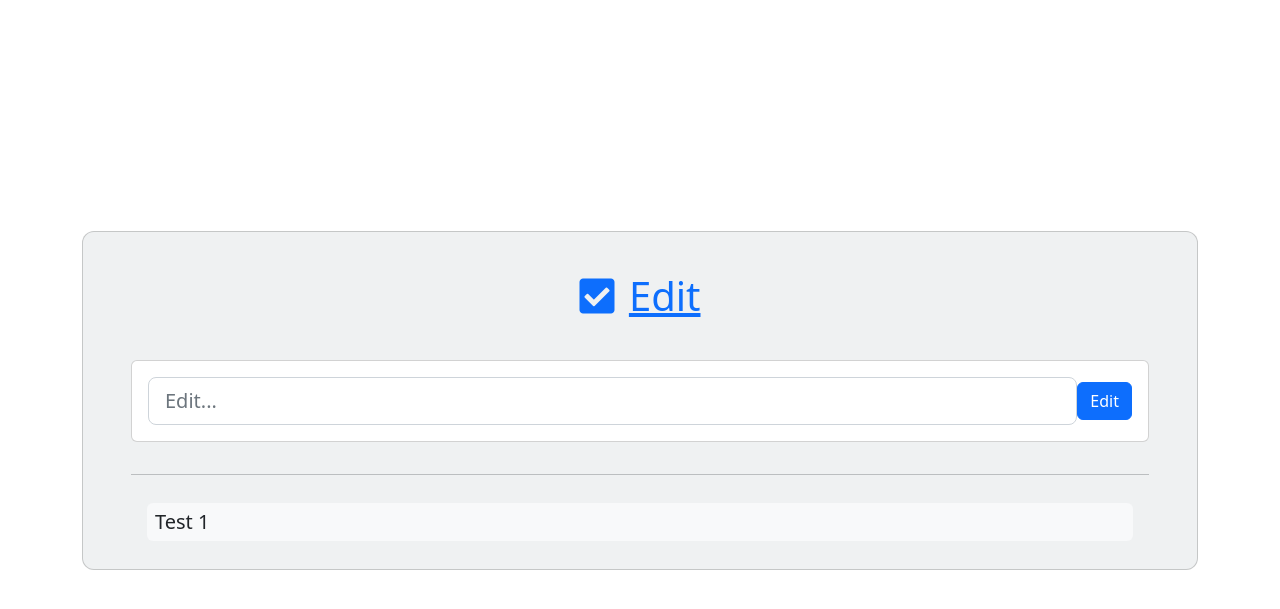
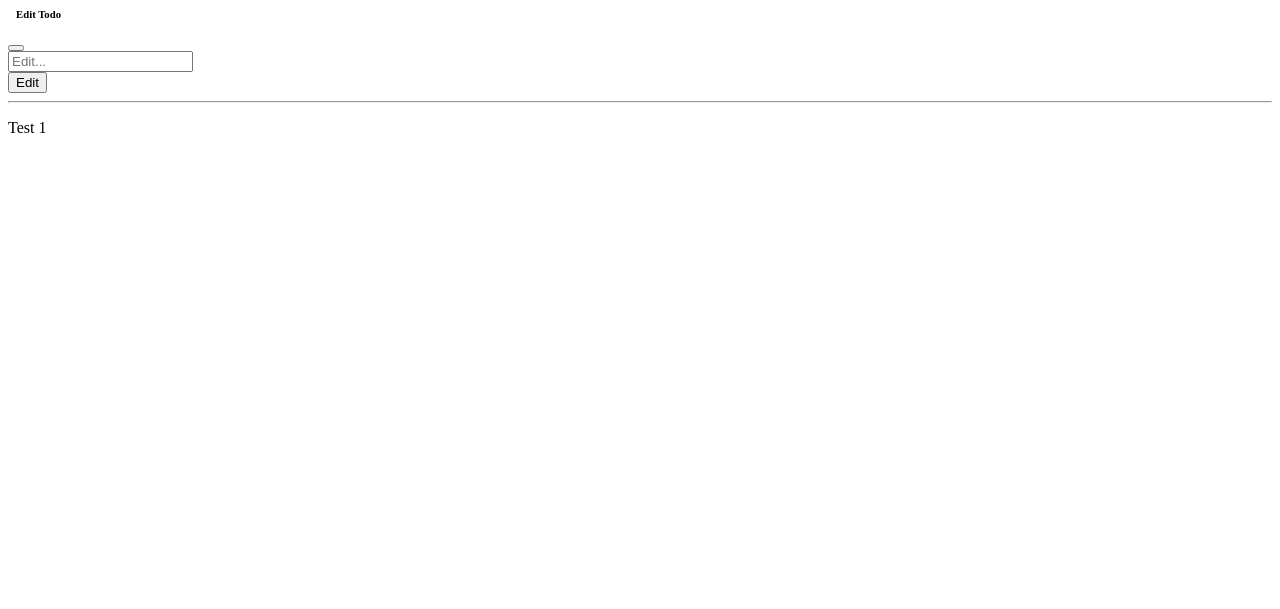
Before and after one commit to samezzz/my-todo, a Django app: page /edit_todo/7 in a window 1280 px wide. Shown: the top 609 px of the page. Run offline with Django 4.2, Linux system fonts and the light colour scheme; data comes from the database, SQL or seed files in the repository; both versions use the stored data as it was after the commit; parts of the project's set-up code (start-up, migrations or seed data) failed here and were passed over; some libraries are stand-ins or nearby versions.

Commit message:
Added a modal

```diff
--- a/todo/templates/todo/edit_todo.html
+++ b/todo/templates/todo/edit_todo.html
@@ -1,40 +1,20 @@
-{% load static %}
-<!DOCTYPE html>
-<html lang="en">
-    <head>
-        <meta charset="UTF-8">
-        <meta http-equiv="X-UA-Compatible" content="IE=edge">
-        <meta name="viewport" content="width=device-width, initial-scale=1.0">
-        <title>Edit Todo</title>
-        <link rel="stylesheet" href="{% static 'styles.css' %}">
-        <!-- CSS only -->
-        <link href="https://cdn.jsdelivr.net/npm/bootstrap@5.2.3/dist/css/bootstrap.min.css" rel="stylesheet"
-            integrity="sha384-rbsA2VBKQhggwzxH7pPCaAqO46MgnOM80zW1RWuH61DGLwZJEdK2Kadq2F9CUG65" crossorigin="anonymous">
-        <link rel="stylesheet" href="https://cdnjs.cloudflare.com/ajax/libs/font-awesome/5.14.0/css/all.min.css"
-            integrity="sha512-1PKOgIY59xJ8Co8+NE6FZ+LOAZKjy+KY8iq0G4B3CyeY6wYHN3yt9PW0XpSriVlkMXe40PTKnXrLnZ9+fkDaog=="
-            crossorigin="anonymous" />
-    </head>
-    <body>
-        <section class="vh-100">
-            <div class="container py-5 h-100">
-                <div class="row d-flex justify-content-center align-items-center h-100">
-                    <div class="col">
-                        <div class="card" id="list1" style="border-radius: .75rem; background-color: #eff1f2;">
-                            <div class="card-body py-4 px-4 px-md-5">
+<!-- Modal -->
+<div class="modal fade" id="editModal{{todo.id}}" tabindex="-1" aria-labelledby="editModalLabel" aria-hidden="true">
+    <div class="modal-dialog">
+        <div class="modal-content">
+            <div class="modal-header">
+                <h6 class="modal-title fs-5" id="editModalLabel"><i class="fas fa-edit"></i>&nbsp;&nbsp; Edit Todo</h6>
+                <button type="button" class="btn-close" data-bs-dismiss="modal" aria-label="Close"></button>
+            </div>
 
-                                <p class="h1 text-center mt-3 mb-4 pb-3 text-primary">
-                                    <i class="fas fa-check-square me-1"></i>
-                                    <u>Edit</u>
-                                </p>
             <form action="" method="POST">
                 {% csrf_token %}
+                <div class="modal-body">
                     <div class="pb-2">
                         <div class="card">
                             <div class="card-body">
                                 <div class="d-flex flex-row align-items-center">
-                                                    <input type="text" name="title" class="form-control form-control-lg"
-                                                        id="exampleFormControlInput1" placeholder="Edit...">
-                                                    <div>
+                                    <input type="text" name="title" class="form-control form-control-lg" id="editFormControlInput1" placeholder="Edit..."><div>
                                         <button type="submit" class="btn btn-primary">Edit</button>
                                     </div>
                                 </div>
@@ -46,16 +26,8 @@
                     <div class="px-3 py-1 d-flex align-items-center flex-grow-1 border-0 bg-transparent">
                         <p class="lead fw-normal mb-0 bg-light w-100 ms-n2 ps-2 py-1 rounded">{{todo.title}}</p>
                     </div>
+                </div>
             </form>
         </div>
     </div>
 </div>
-                </div>
-            </div>
-        </section>
-        <!-- JavaScript Bundle with Popper -->
-        <script src="https://cdn.jsdelivr.net/npm/bootstrap@5.2.3/dist/js/bootstrap.bundle.min.js"
-            integrity="sha384-kenU1KFdBIe4zVF0s0G1M5b4hcpxyD9F7jL+jjXkk+Q2h455rYXK/7HAuoJl+0I4"
-            crossorigin="anonymous"></script>
-    </body>
-</html>
--- a/todo/templates/todo/index.html
+++ b/todo/templates/todo/index.html
@@ -97,7 +97,7 @@
                                     {% endif %}
                                     <li class="list-group-item ps-3 pe-0 py-1 rounded-0 border-0 bg-transparent">
                                         <div class="d-flex flex-row justify-content-end mb-1">
-                                            <a href="{% url 'edit-todo' todo.id %}" class="text-info" data-mdb-toggle="tooltip" title="Edit todo"><i
+                                            <a class="text-info" data-mdb-toggle="tooltip" title="Edit todo" data-bs-toggle="modal" data-bs-target="#editModal{{todos.id}}"><i
                                                     class="fas fa-pencil-alt me-3"></i></a>
                                             <a href="{% url 'delete-todo' todo.id %}" class="text-danger" data-mdb-toggle="tooltip" title="Delete todo"><i
                                                     class="fas fa-trash-alt"></i></a>
@@ -121,6 +121,7 @@
             </div>
         </div>
     </section>
+    {% include "todo/edit_todo.html" %}
     <!-- JavaScript Bundle with Popper -->
     <script src="https://cdn.jsdelivr.net/npm/bootstrap@5.2.3/dist/js/bootstrap.bundle.min.js"
         integrity="sha384-kenU1KFdBIe4zVF0s0G1M5b4hcpxyD9F7jL+jjXkk+Q2h455rYXK/7HAuoJl+0I4"
```
Also changed, not shown: db.sqlite3. Lines whose indentation alone changed are shown as unchanged.
